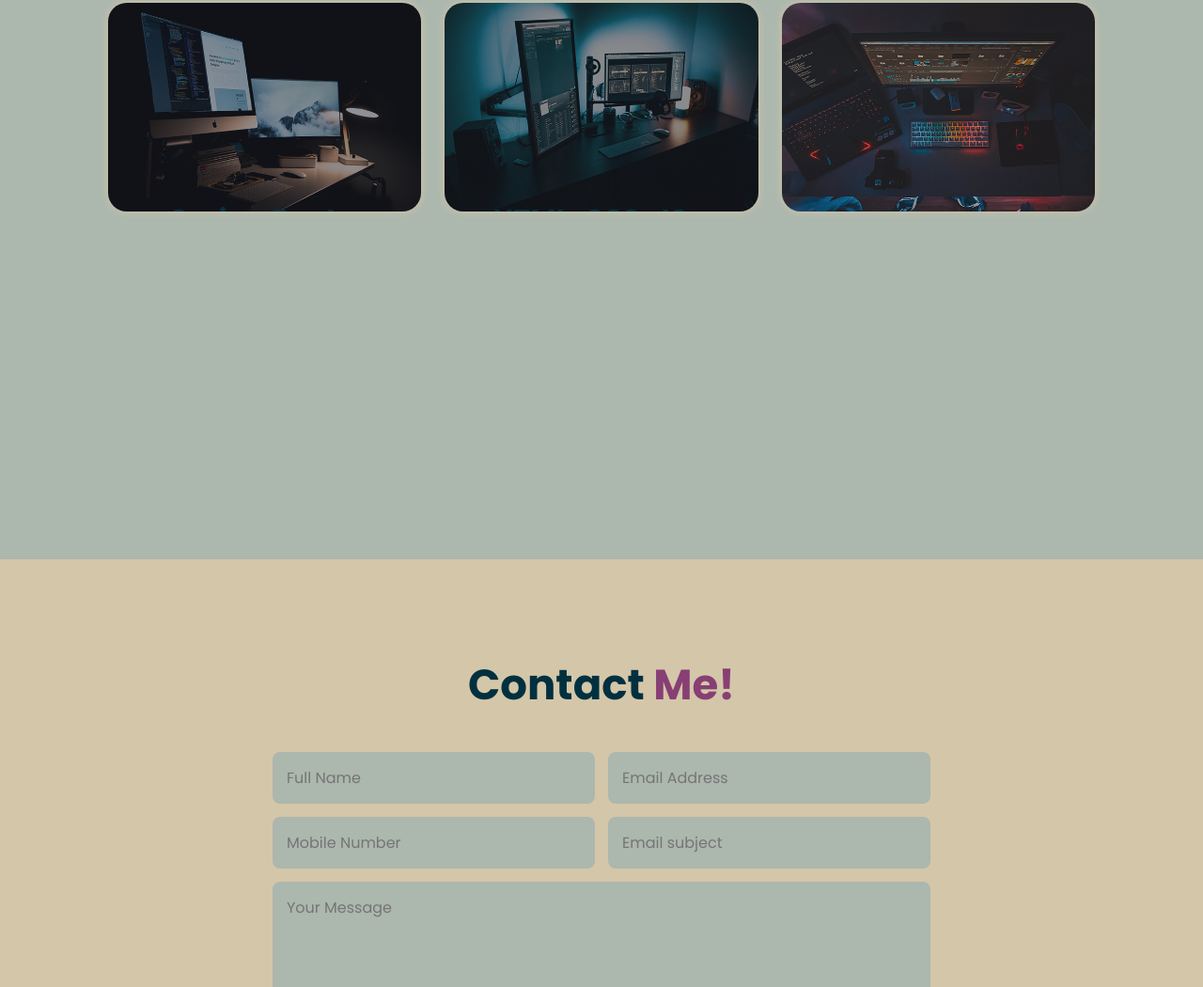
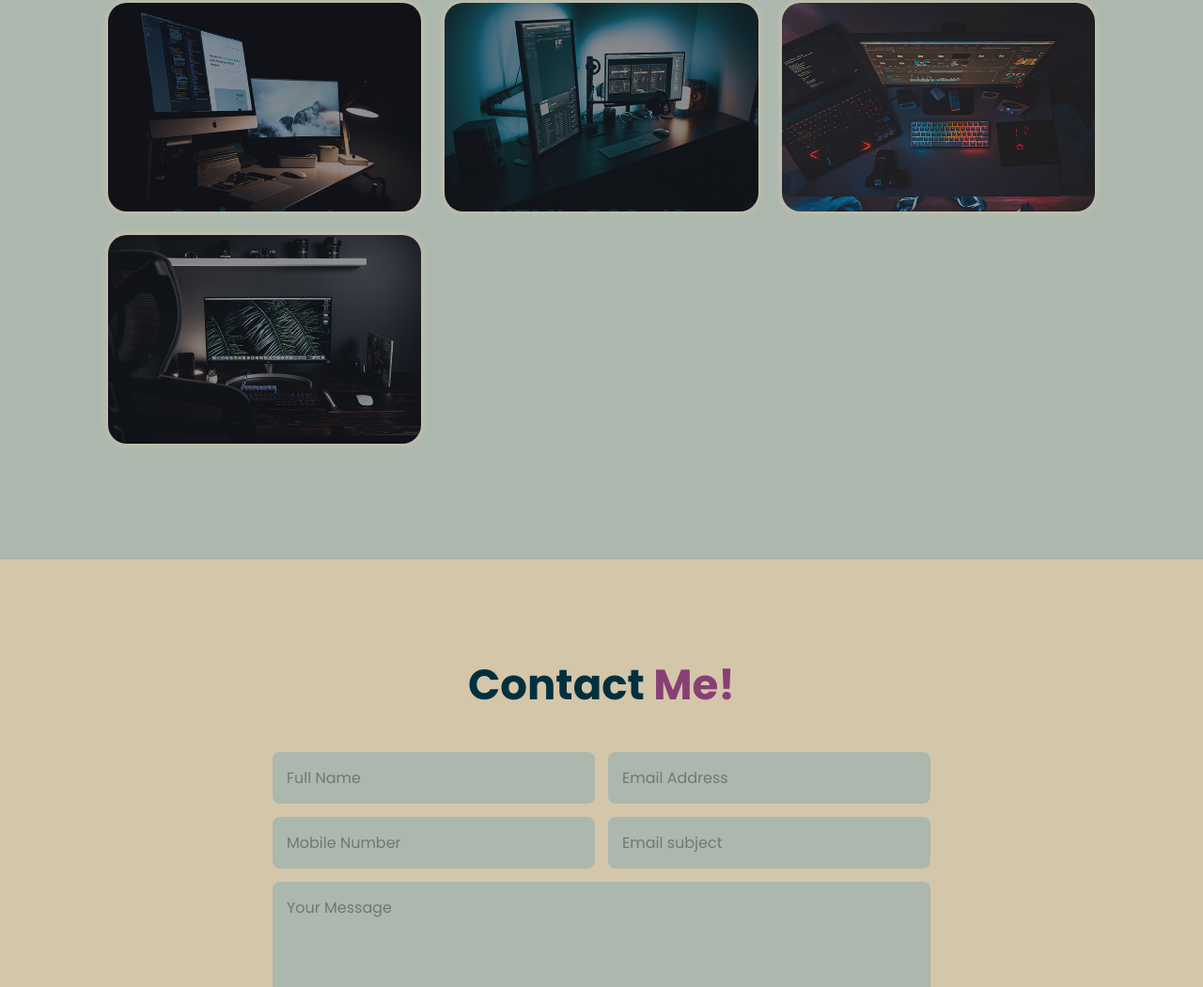
Before and after one commit to BhavyaMammai/Personal-portfolio, a plain HTML site: page index.html in a window 1280 px wide. Shown: the part 2605-3655 px from the top of the page at 94% size. Drawn offline with nearby package versions, Linux system fonts and the light colour scheme.

Commit message:
Update index.html

```diff
--- a/index.html
+++ b/index.html
@@ -156,6 +156,17 @@
             ></a>
           </div>
         </div>
+
+        <div class="portfolio-box">
+          <img src="images/portfolio4.jpg" alt="" />
+          <div class="portfolio-layer">
+            <h4>Playwright - Automation</h4>
+            <p>End to End running for this personal portfolio application.</p>
+            <a href="portfolio-playwright.html"
+              ><i class="bx bx-link-external"></i
+            ></a>
+          </div>
+        </div>
       </div>
     </section>
 
```
